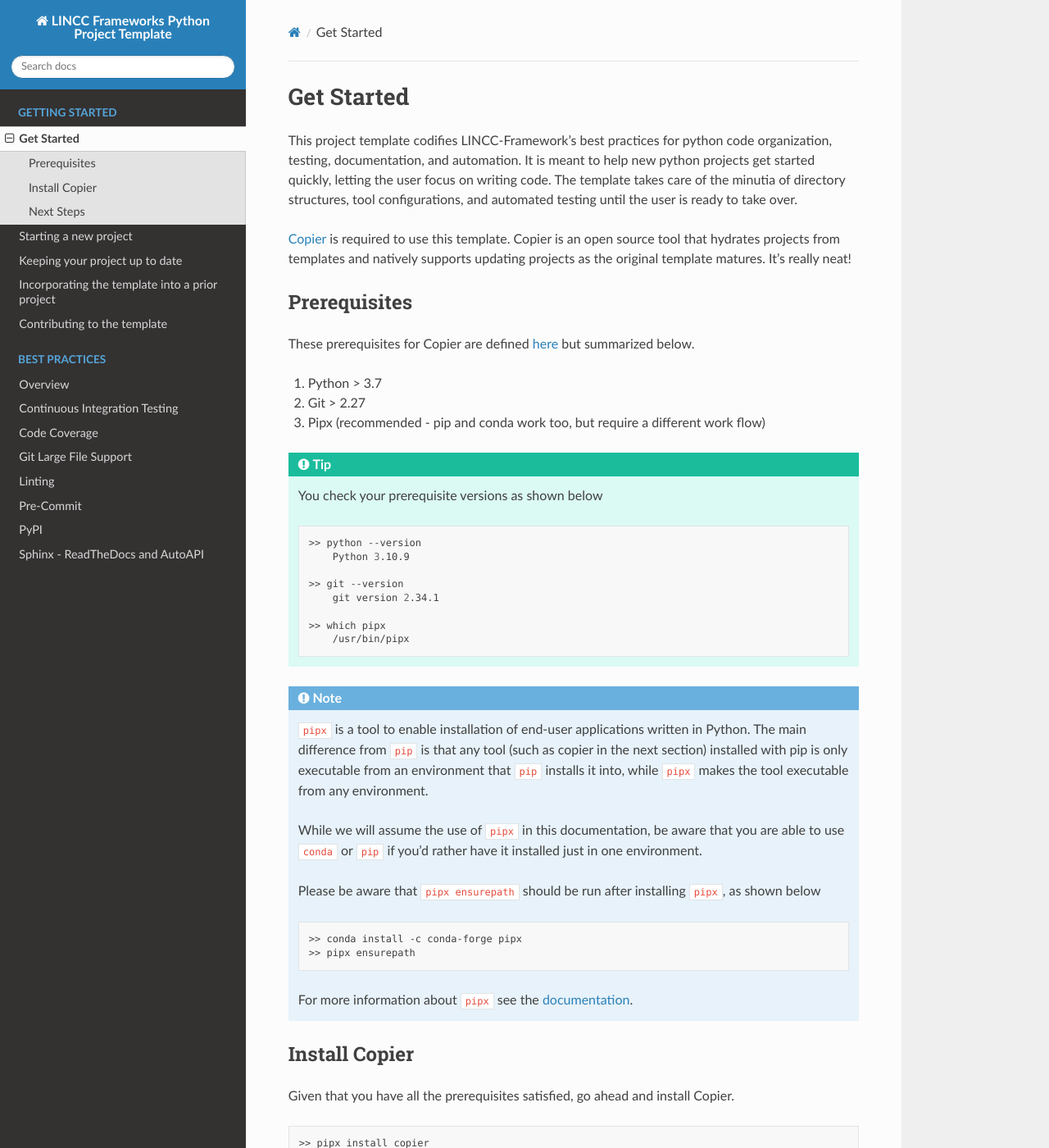
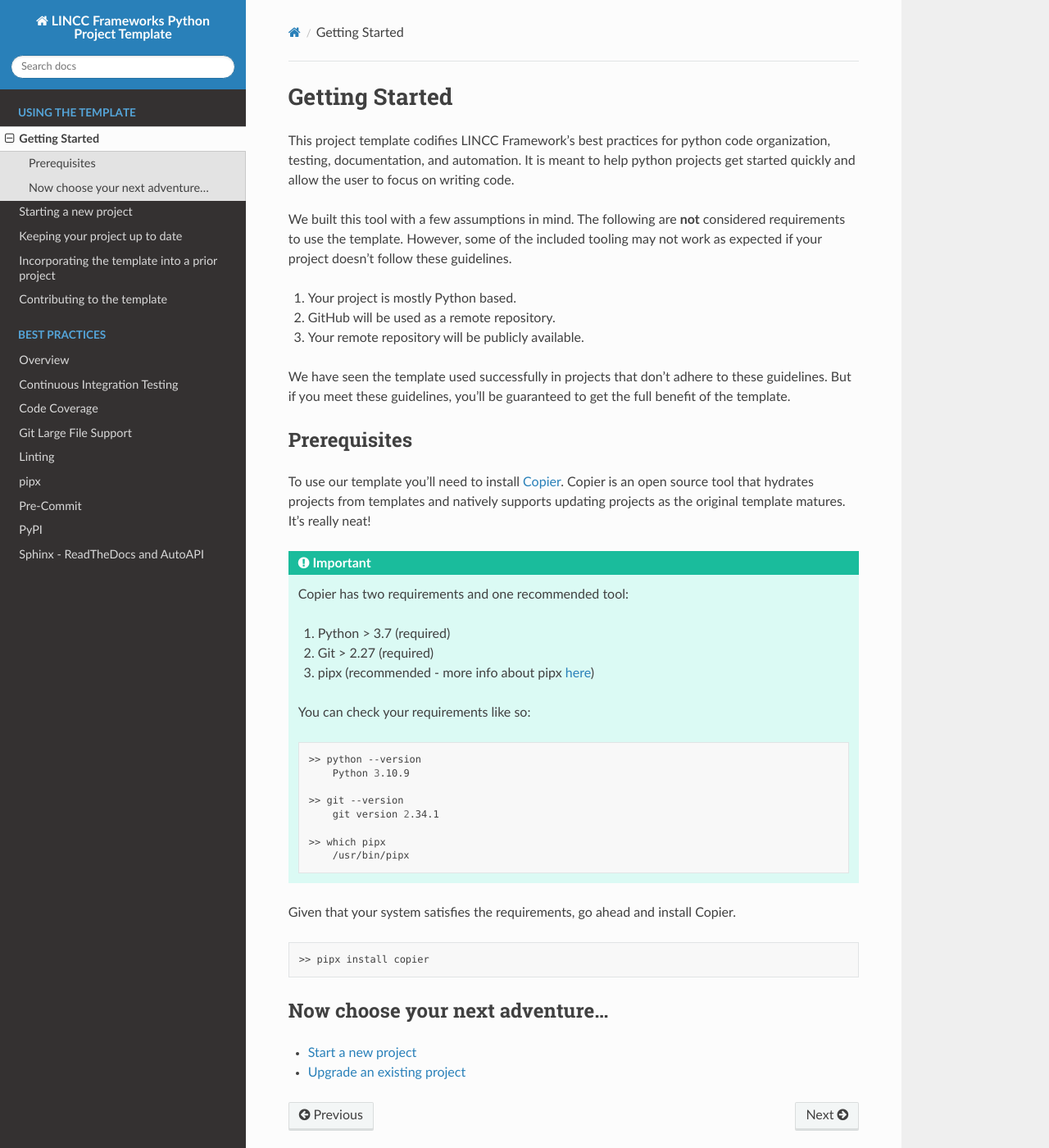
Before and after one commit to lincc-frameworks/python-project-template, a Sphinx documentation site: the page built from docs/source/overview.rst, in a window 1280 px wide and 1400 px high. Shown: the whole window at 82% size. Built offline with Sphinx 7.4.7 and the Read the Docs theme 2.0.0, drawn with Linux system fonts in a browser that asks for light colours; the version number could not be read and is left out; some of the changed text lies outside the part shown.

Commit message:
Added assumptions section, moved info about pipx to "practices". Reworded the getting started section. (#156)

```diff
--- a/docs/practices/overview.rst
+++ b/docs/practices/overview.rst
@@ -11,6 +11,7 @@
 * :doc:`ci_testing`
 * :doc:`code_coverage`
 * :doc:`linting`
+* :doc:`pipx`
 * :doc:`precommit`
 * :doc:`pypi`
 * :doc:`sphinx`
--- a/docs/source/overview.rst
+++ b/docs/source/overview.rst
@@ -1,27 +1,43 @@
-Get Started
+Getting Started
 ===============================================================================
 
-This project template codifies LINCC-Framework's best practices for python code organization, testing, documentation, and automation.
-It is meant to help new python projects get started quickly, letting the user focus on writing code.
-The template takes care of the minutia of directory structures, tool configurations, and automated testing until the user is ready to take over.
+This project template codifies LINCC Framework's best practices for python code
+organization, testing, documentation, and automation.
+It is meant to help python projects get started quickly and allow the user
+to focus on writing code.
 
-`Copier <https://copier.readthedocs.io/en/latest/>`_  is required to use this template.
-Copier is an open source tool that hydrates projects from templates and natively supports updating projects as the original template matures.
-It's really neat!
+We built this tool with a few assumptions in mind.
+The following are **not** considered requirements to use the template.
+However, some of the included tooling may not work as expected if your project
+doesn't follow these guidelines.
+
+1. Your project is mostly Python based.
+2. GitHub will be used as a remote repository.
+3. Your remote repository will be publicly available.
+
+We have seen the template used successfully in projects that don't adhere to
+these guidelines. But if you meet these guidelines, you'll be guaranteed to get
+the full benefit of the template.
 
 .. _prerequisites:
 
 Prerequisites
--------------------------------------------------------------------------------
-These prerequisites for Copier are defined `here <https://copier.readthedocs.io/en/latest/#installation>`_
-but summarized below.
+--------------
 
-1. Python > 3.7
-2. Git > 2.27
-3. Pipx (recommended - pip and conda work too, but require a different work flow)
+To use our template you'll need to install
+`Copier <https://copier.readthedocs.io/en/latest/>`_.
+Copier is an open source tool that hydrates projects from templates and
+natively supports updating projects as the original template matures.
+It's really neat!
 
-.. tip::
-    You check your prerequisite versions as shown below
+.. important::
+    Copier has two requirements and one recommended tool:
+
+    1. Python > 3.7 (required)
+    2. Git > 2.27 (required)
+    3. pipx (recommended - more info about pipx :doc:`here<../practices/pipx>`)
+
+    You can check your requirements like so:
 
     .. code-block:: bash
 
@@ -34,39 +50,13 @@
         >> which pipx
             /usr/bin/pipx
 
-.. note::
-    ``pipx`` is a tool to enable installation of end-user applications written in Python. The main difference
-    from ``pip`` is that any tool (such as copier in the next section) installed with pip is only executable from an
-    environment that ``pip`` installs it into, while ``pipx`` makes the tool executable from any environment.
-
-    While we will assume the use of ``pipx`` in this documentation, be aware that you are able to use
-    ``conda`` or ``pip`` if you'd rather have it installed just in one environment.
-
-    Please be aware that ``pipx ensurepath`` should be run after installing ``pipx``, as shown below
-
-    .. code-block:: bash
-
-        >> conda install -c conda-forge pipx
-        >> pipx ensurepath
-
-    For more information about ``pipx`` see the `documentation <https://pypa.github.io/pipx/>`_.
-
-
-Install Copier
--------------------------------------------------------------------------------
-
-Given that you have all the prerequisites satisfied, go ahead and install Copier.
+Given that your system satisfies the requirements, go ahead and install Copier.
 
 .. code-block:: bash
 
     >> pipx install copier
 
-Now you can either create a new project, or use the template configuration in an existing project.
-Choose your next adventure...
-
-
-Next Steps
--------------------------------------------------------------------------------
-
-* :doc:`new_project`
-* :doc:`existing_project`
+Now choose your next adventure...
+-------------------------------------
+* :doc:`Start a new project<new_project>`
+* :doc:`Upgrade an existing project<existing_project>`
```
Also changed, not shown: docs/index.rst (+7 -7 lines), docs/practices/pipx.rst (added, +47 -0 lines).
